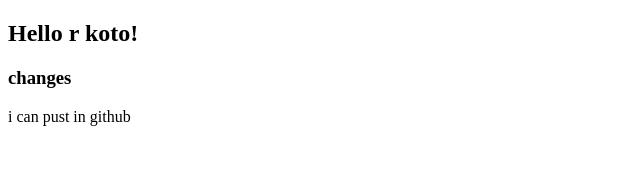
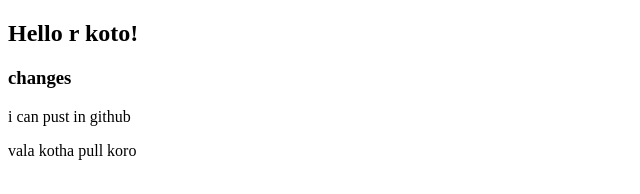
Before and after one commit to sanuarKhan/jv-first-repo, a plain HTML site: page index.html in a window 1280 px wide. Shown: the whole page, without its empty margins (0-640 px from the left). Drawn offline with Linux system fonts and the light colour scheme.

Commit message:
pull commit

```diff
--- a/index.html
+++ b/index.html
@@ -10,5 +10,6 @@
     <h2>Hello r koto!</h2>
     <h3>changes</h3>
     <p>i can pust in github</p>
+    <p>vala kotha pull koro</p>
 </body>
 </html>
```
